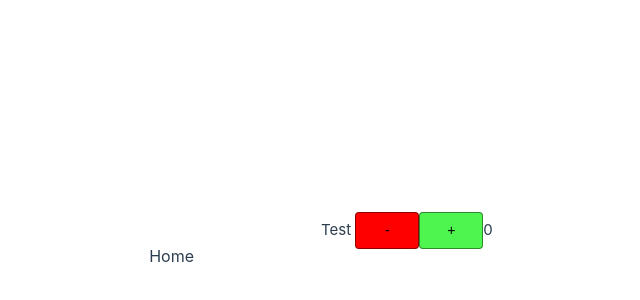
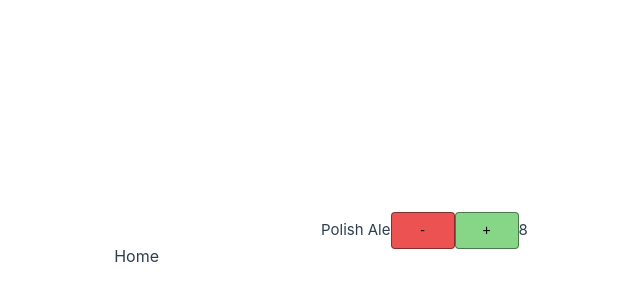
Before and after one commit to piotrbartnik/in-the-cellar, a Vue app: page / in a window 1280 px wide. Shown: the part 152-452 px from the top of the page, without its empty margins (319-959 px from the left). Built offline with nearby package versions, Linux system fonts and the light colour scheme.

Commit message:
chore: add new props to buttons

```diff
--- a/src/components/ActionButton.vue
+++ b/src/components/ActionButton.vue
@@ -35,10 +35,10 @@ export default {
 }
 
 .decrease {
-  background-color: #ff0000;
+  background-color: #e92b2bd0;
 }
 
 .increase {
-  background-color: #4ef54e;
+  background-color: #60c960c0;
 }
 </style>
--- a/src/components/BeerCounter.vue
+++ b/src/components/BeerCounter.vue
@@ -1,7 +1,8 @@
 <template>
+  <span>{{ beerName }}</span>
   <ActionButton @click="decrement" message="-" decreaseButton />
   <ActionButton @click="increment" message="+" />
-  <span>{{ value }} </span>
+  <span>{{ amountOfBottles }} </span>
 </template>
 
 <script lang="ts">
@@ -11,17 +12,24 @@ export default {
   data() {
     return {
       msg: "Counter App",
-      value: 0,
+      amountOfBottles: this.$props.initialAmount,
     };
+  },
+  props: {
+    beerName: String,
+    initialAmount: {
+      type: Number,
+      required: true,
+    },
   },
   methods: {
     increment() {
-      this.value += 1;
+      this.amountOfBottles += 1;
     },
 
     decrement() {
-      if (this.value) {
-        this.value -= 1;
+      if (this.initialAmount) {
+        this.amountOfBottles -= 1;
       }
     },
   },
--- a/src/views/HomeView.vue
+++ b/src/views/HomeView.vue
@@ -4,7 +4,6 @@ import BeerCounter from "@/components/BeerCounter.vue";
 
 <template>
   <main>
-    Test
-    <BeerCounter />
+    <BeerCounter beerName="Polish Ale" :initialAmount="8" />
   </main>
 </template>
```
